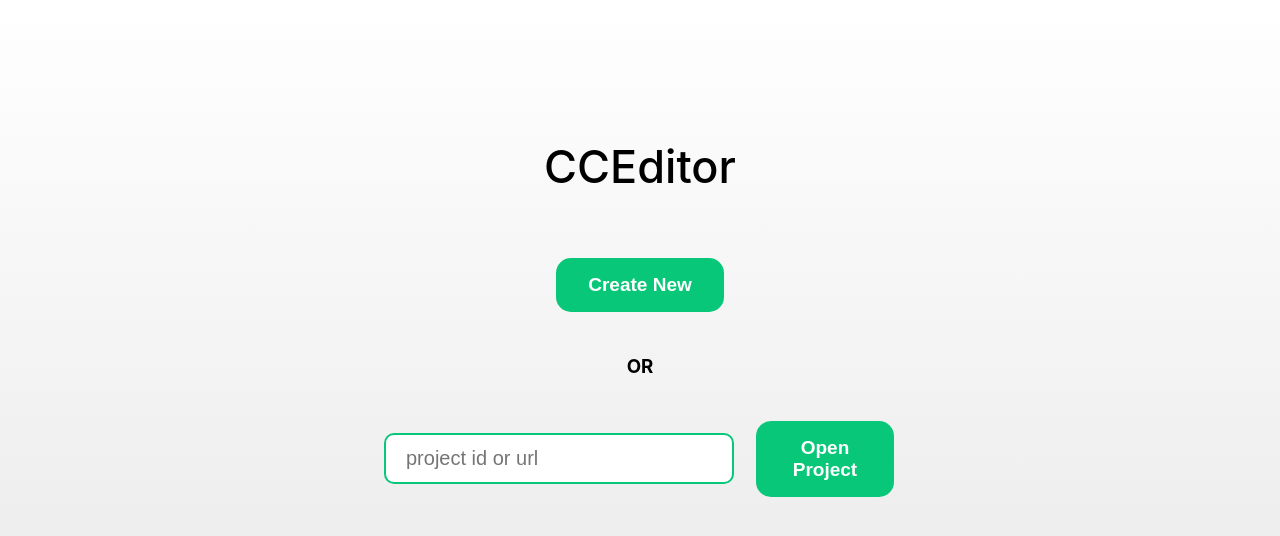
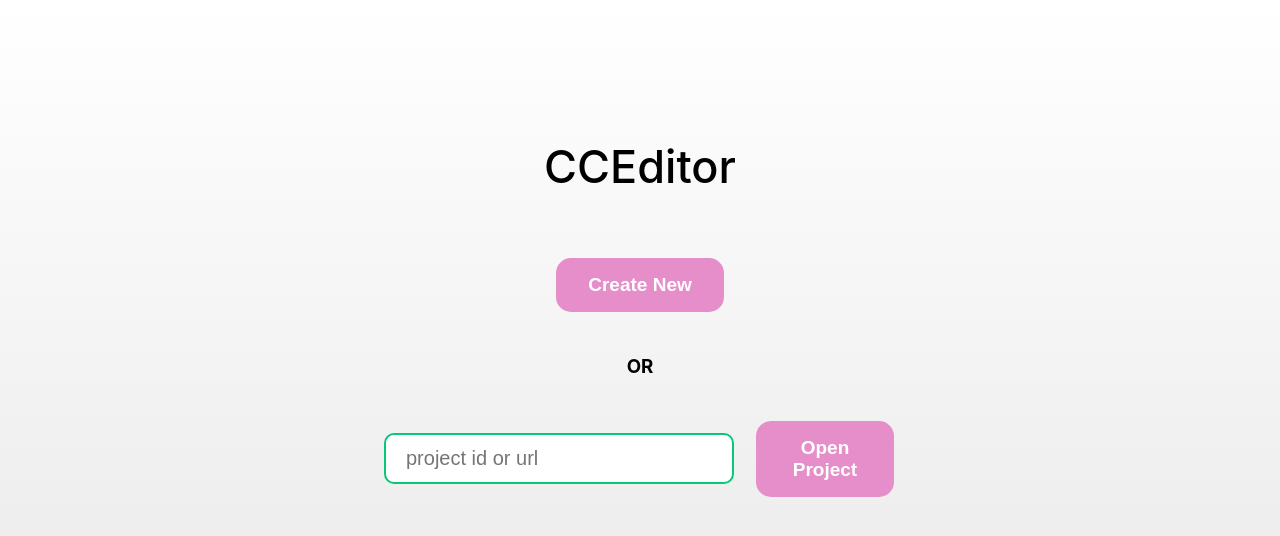
Before and after one commit to batool-hamdan/CCEditor, a React (Create React App) app in the folder frontend/: page / in a window 1280 px wide. Shown: the top 536 px of the page. Built offline with nearby package versions, Linux system fonts and the light colour scheme.

Commit message:
change style

```diff
--- a/frontend/src/components/Button/Button.css
+++ b/frontend/src/components/Button/Button.css
@@ -1,5 +1,5 @@
 .button {
-  background-color: rgb(9, 199, 120);
+  background-color: rgb(230, 142, 202);
   color: white;
   border: none;
   border-radius: 15px;
@@ -15,6 +15,6 @@
 }
 
 .button:hover {
-  background-color: rgb(0, 138, 80);
+  background-color: rgb(230, 142, 202);
   color: white;
 }
--- a/frontend/src/components/CodeEditor/CodeEditor.css
+++ b/frontend/src/components/CodeEditor/CodeEditor.css
@@ -4,7 +4,7 @@
   display: flex;
   flex-direction: column;
   padding: 0.5rem;
-  background-color: hwb(39 56% 0%);
+  background-color: hwb(324 69% 0%);
   height: 35vh;
   font-size: 18px;
 }
@@ -12,7 +12,7 @@
 .editor-title {
   display: flex;
   justify-content: center;
-  background-color: hwb(162 12% 32%);
+  background-color: hwb(324 69% 0%);
   color: white;
   padding: 0.5rem 0.5rem 0.5rem 1rem;
   border-radius: 10px 10px 0px 0px;
```
